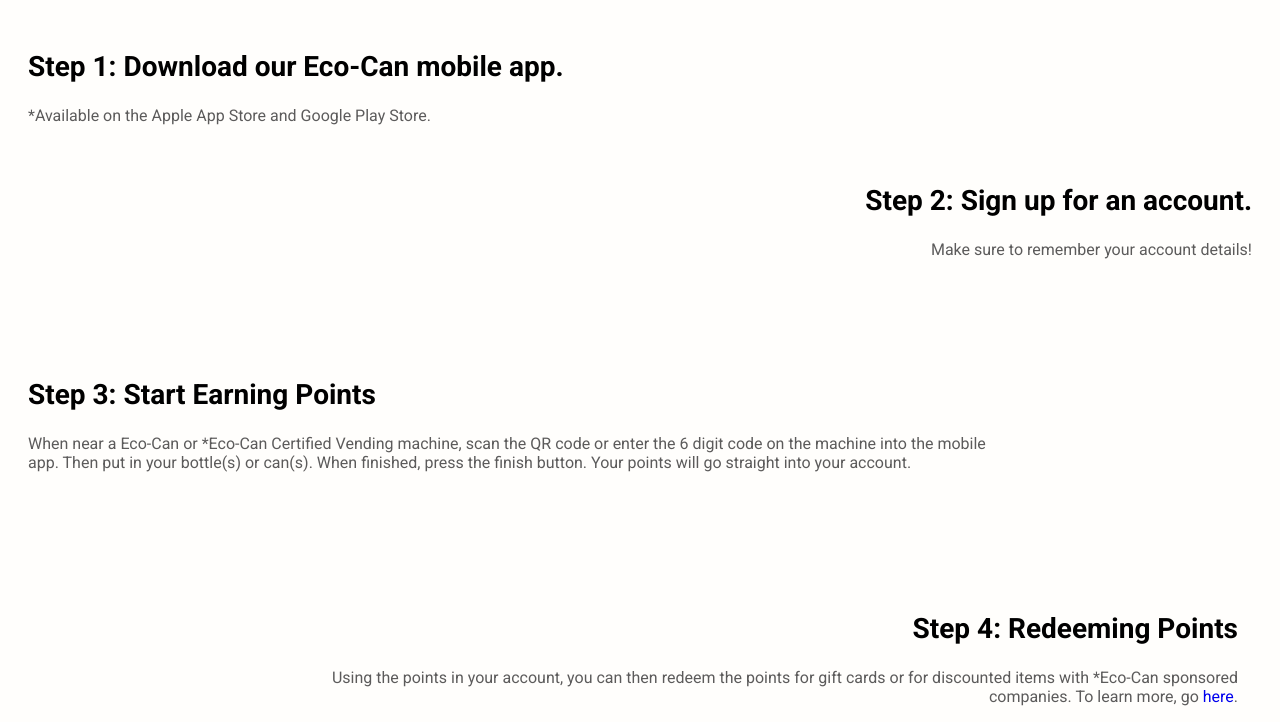
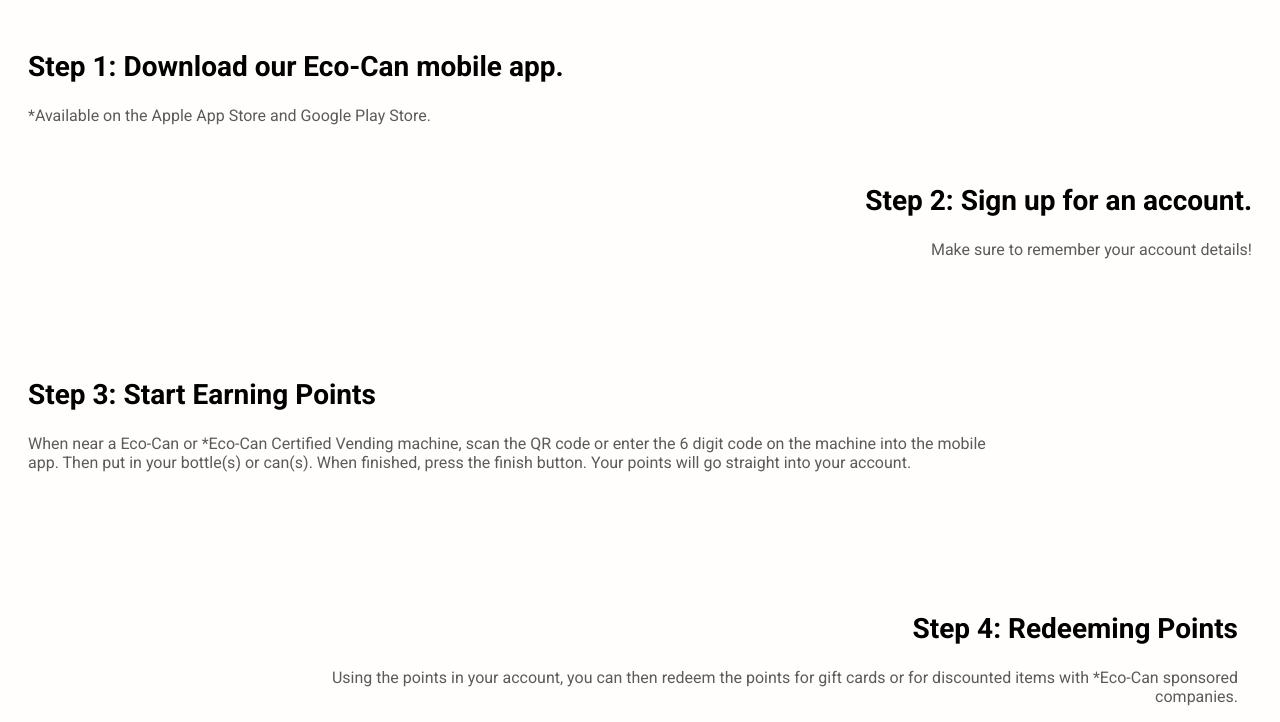
Before and after one commit to eco-can/eco-can, a plain HTML site: page howitworks.html in a window 1280 px wide. Shown: the part 91-813 px from the top of the page. Drawn offline with Linux system fonts and the light colour scheme.

Commit message:
Update howitworks.html

```diff
--- a/howitworks.html
+++ b/howitworks.html
@@ -51,7 +51,7 @@
 
   <div class="step4">
     <h2>Step 4: Redeeming Points</h2>
-    <p>Using the points in your account, you can then redeem the points for gift cards or for discounted items with *Eco-Can sponsored companies. To learn more, go <a href="faq.html">here</a>.</p>
+    <p>Using the points in your account, you can then redeem the points for gift cards or for discounted items with *Eco-Can sponsored companies.</p>
   </div>
 
   </div>
```
